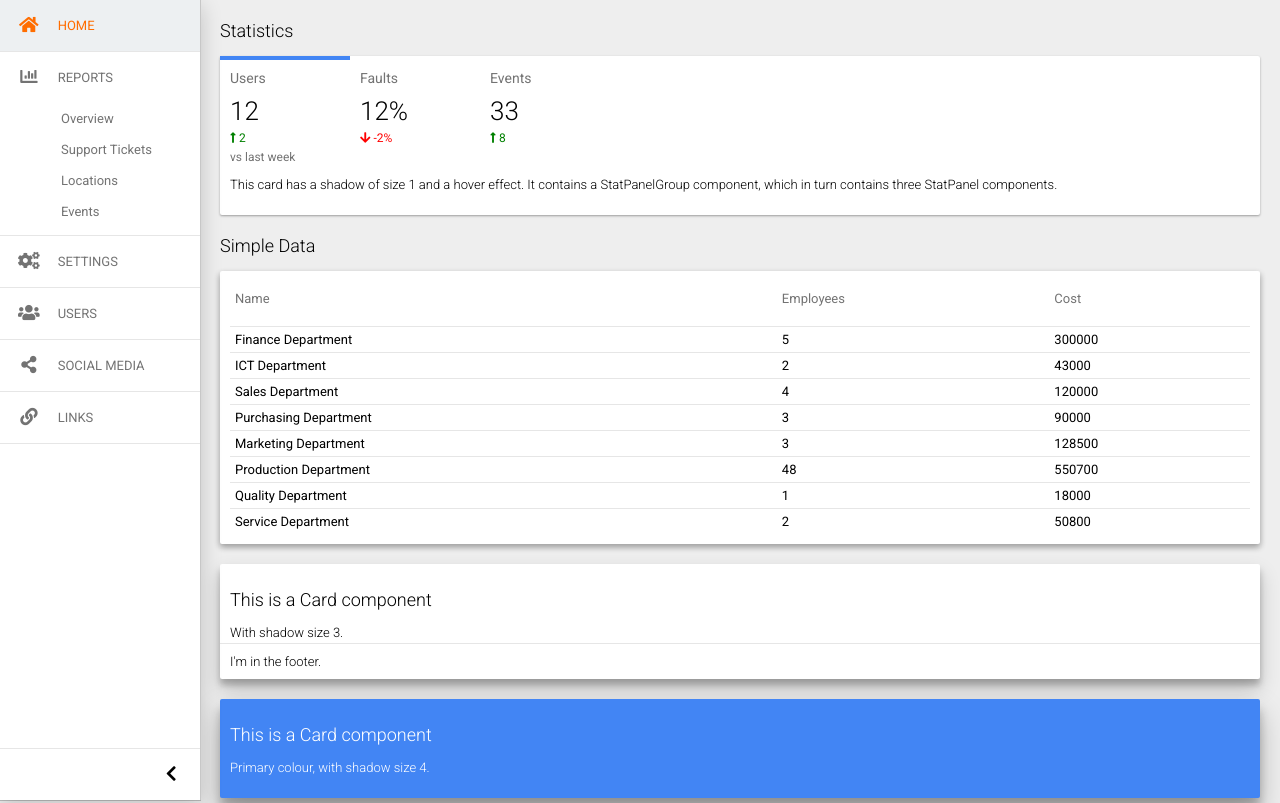
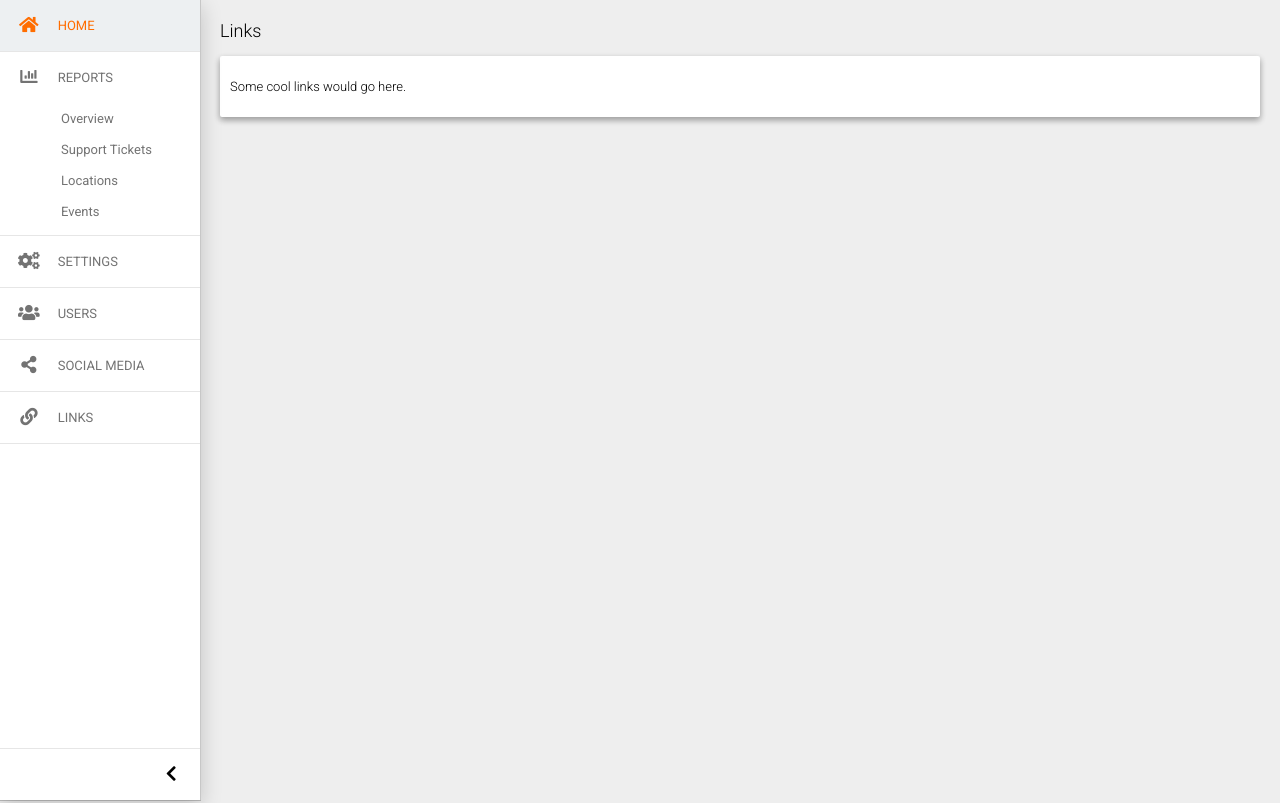
Before and after one commit to srayner/monel2, a React (Create React App) app: page /links in a window 1280 px wide. Shown: the top 803 px of the page. Built offline with nearby package versions, Linux system fonts and the light colour scheme.

Commit message:
Added a couple of demo routes

```diff
--- a/package.json
+++ b/package.json
@@ -6,6 +6,7 @@
     "node-sass-chokidar": "^1.3.3",
     "react": "^16.4.2",
     "react-dom": "^16.4.2",
+    "react-router-dom": "^4.3.1",
     "react-scripts": "1.1.4"
   },
   "scripts": {
--- a/src/App.js
+++ b/src/App.js
@@ -1,4 +1,5 @@
 import React, { Component } from 'react';
+import { BrowserRouter as Router, Route } from 'react-router-dom'
 import './App.css';
 
 import SideMenu from './components/SideMenu/SideMenu';
@@ -10,6 +11,7 @@ import data from './config/data';
 
 // pages
 import Demo from './pages/Demo';
+import Links from './pages/Links';
 
 class App extends Component {
 
@@ -21,10 +23,13 @@ class App extends Component {
 
     render() {
         return (
-            <div className="App">
-                <SideMenu items={this.state.menuItems}/>
-                <Demo stats={this.state.stats} data={this.state.data}/>
-            </div>
+            <Router>
+                <div className="App">
+                    <SideMenu items={this.state.menuItems}/>
+                    <Route path="/demo" render={props => (<Demo stats={this.state.stats} data={this.state.data}/>)}/>
+                    <Route path="/links" render={props => (<Links/>)}/>
+                </div>
+            </Router>
         );
     }
 }
--- /dev/null
+++ b/src/pages/Links.js
@@ -0,0 +1,15 @@
+import React from 'react';
+import Card from '../components/Card/Card';
+
+const Links = (props) => {
+    return (
+        <div>
+            <h2>Links</h2>
+            <Card type="card-2">
+                <p>Some cool links would go here.</p>
+            </Card>
+        </div>
+    )
+}
+
+export default Links;
```
Also changed, not shown: 1 other file (tests, documents, lock files or other folders).
